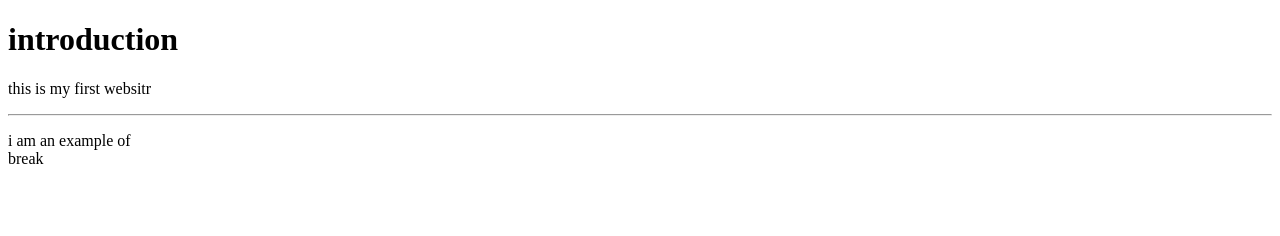
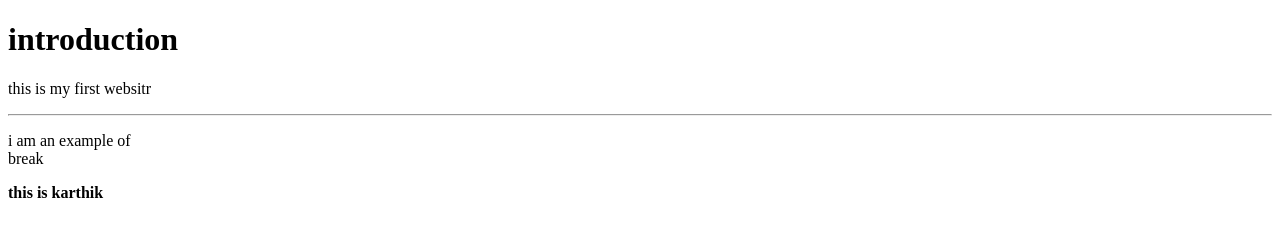
Before and after one commit to karthikchavali7/Testing-lgm, a plain HTML site: page index.html in a window 1280 px wide. Drawn offline with Linux system fonts and the light colour scheme.

Commit message:
bold tag added

```diff
--- a/index.html
+++ b/index.html
@@ -12,6 +12,6 @@
     <p>this is my first websitr</p>
     <hr>
     <p>i am an example of <br> break</p>
-    <p></p>
+    <p><b>this is karthik</b></p>
 </body>
 </html>
```
